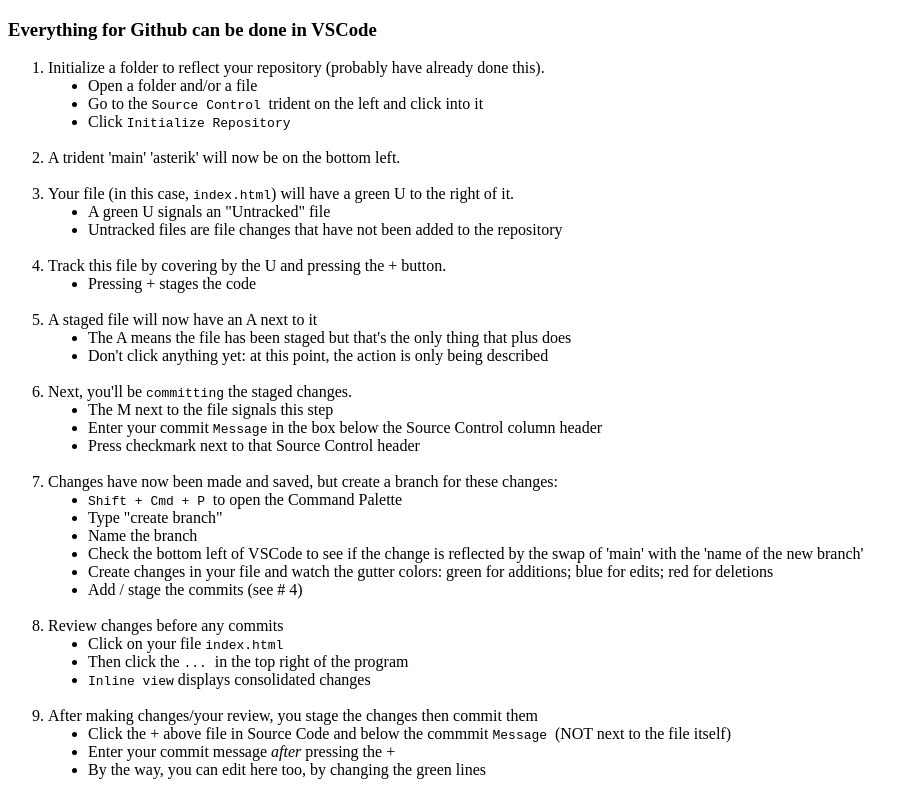
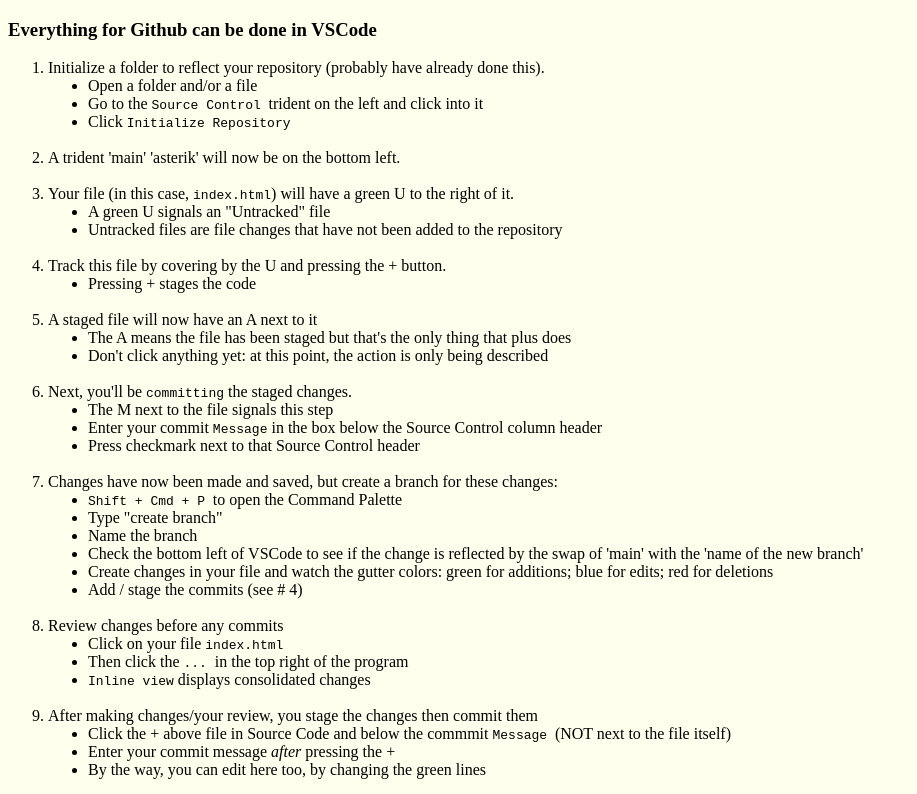
Before and after one commit to bbbb4tryon/--vscodeAndGit, a plain HTML site: page index.html in a window 1280 px wide. Shown: the top 794 px of the page, without its empty margins (0-917 px from the left). Drawn offline with Linux system fonts and the light colour scheme.

Commit message:
added background color

```diff
--- a/index.html
+++ b/index.html
@@ -3,11 +3,11 @@
 <head>
     <meta charset="UTF-8">
     <meta name="viewport" content="width=device-width, initial-scale=1.0">
-    <title>Alert Examples</title>
+    <title>GitHub in VSCode</title>
 </head>
-<body>
+<body bgcolor="#FFFFED">
 
-    <h3>Everything for Github can be done in VSCode</h3>
+    <h3 >Everything for Github can be done in VSCode</h3>
 
         <ol type="1">
             <li> Initialize a folder to reflect your repository (probably have already done this). </li>
```
